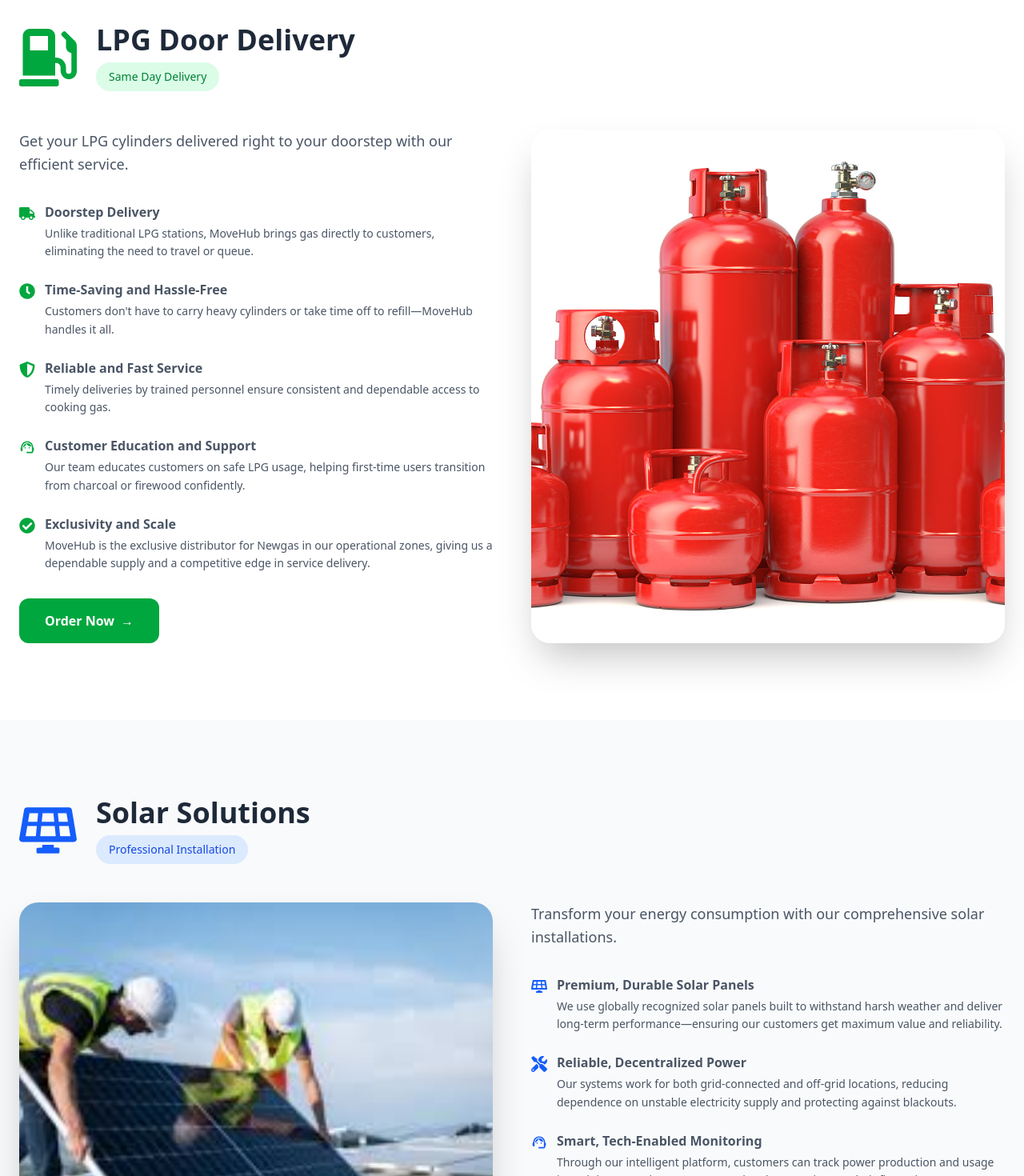
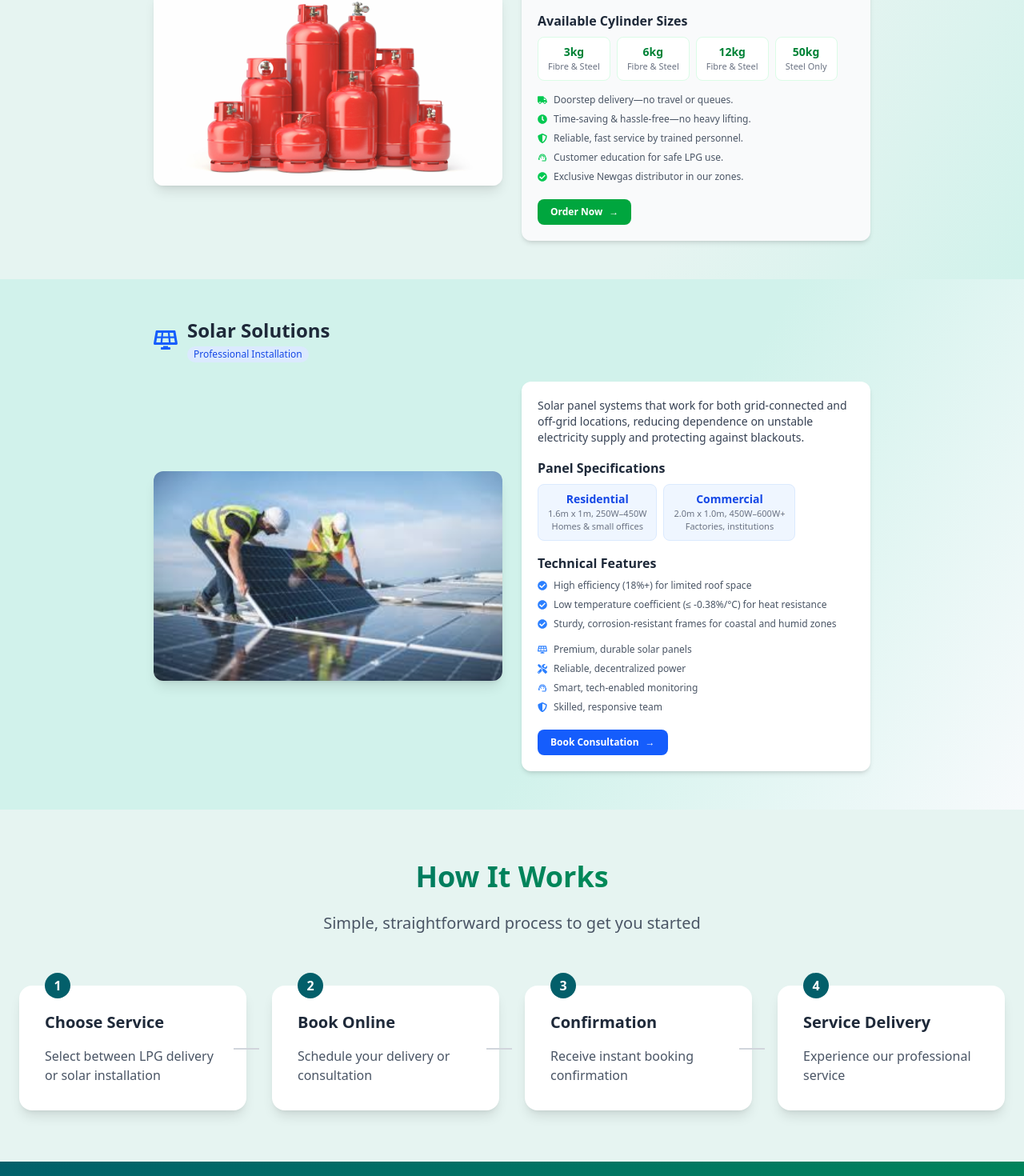
Before and after one commit to Jemmyflex/movehub, a React (Vite) app: page /services in a window 1280 px wide. Shown: the part 845-2315 px from the top of the page at 80% size. Built offline with nearby package versions, Linux system fonts and the light colour scheme.

Commit message:
services page

```diff
--- a/src/pages/Services.jsx
+++ b/src/pages/Services.jsx
@@ -40,9 +40,9 @@ const Services = () => {
   ];
 
   return (
-    <div className="font-sans text-gray-800 pt-20">
+    <div className="font-sans text-gray-800 pt-0">
       {/* Hero Section */}
-      <section className="py-24 px-6 bg-gradient-to-br from-[#035F6A] to-green-600 text-white">
+      <section className="py-16 px-6 bg-gradient-to-br from-[#035F6A] to-green-600 text-white">
         <div className="max-w-5xl mx-auto text-center">
           <span className="inline-block px-4 py-2 bg-white/10 rounded-full text-sm font-medium mb-6">
             Trusted by 1000+ Customers
@@ -73,161 +73,162 @@ const Services = () => {
         </div>
       </section>
 
-      {/* LPG Service Section */}
-      <section className="py-24 px-6 bg-white">
-        <div className="max-w-7xl mx-auto">
-          <div className="flex items-center justify-between mb-12">
-            <div className="flex items-center gap-6">
-              <FaGasPump className="text-7xl text-green-600" />
+      {/* LPG Section */}
+      <section className="py-12 px-4" style={{ background: 'linear-gradient(120deg, #e6f4f1 70%, #d1f2eb 100%)' }}>
+        <div className="max-w-4xl mx-auto">
+          <div className="flex items-center gap-3 mb-6">
+            <FaGasPump className="text-3xl text-green-600" />
             <div>
-                <h2 className="text-4xl font-bold text-gray-800">LPG Door Delivery</h2>
-                <span className="inline-block px-4 py-2 bg-green-100 text-green-700 rounded-full text-sm font-medium mt-2">
+              <h2 className="text-xl md:text-2xl font-bold text-gray-800">LPG Door Delivery</h2>
+              <span className="inline-block px-2 py-0.5 bg-green-100 text-green-700 rounded-full text-xs font-medium mt-1">
                 Same Day Delivery
               </span>
             </div>
           </div>
+          <div className="grid md:grid-cols-2 gap-6 items-center">
+            {/* Image without button */}
+            <div className="relative rounded-xl overflow-hidden shadow-lg min-h-[220px] flex items-center justify-center bg-gray-100">
+              <img
+                src="/src/assets/images/LPG2.jpg"
+                alt="LPG Delivery Service"
+                className="w-full h-full object-cover opacity-90"
+              />
             </div>
+            {/* Info Card */}
+            <div className="bg-gray-50 rounded-xl p-5 shadow-md">
+              <p className="text-gray-700 text-sm mb-4">
+                Already filled LPG cylinders delivered to your doorstep. Choose from our wide range of cylinder sizes to match your needs.
+              </p>
+              <div className="mb-4">
+                <h3 className="text-base font-semibold mb-2 text-gray-800">Available Cylinder Sizes</h3>
+                <div className="flex flex-wrap gap-2">
+                  {[
+  { size: '3kg', type: 'Fibre & Steel' },
+  { size: '6kg', type: 'Fibre & Steel' },
+  { size: '12kg', type: 'Fibre & Steel' },
+  { size: '50kg', type: 'Steel Only' },
+].map((cylinder) => (
+  <div key={cylinder.size} className="bg-white border border-green-100 px-3 py-2 rounded-lg flex flex-col items-center min-w-[70px]">
+    <span className="font-bold text-green-700 text-sm">{cylinder.size}</span>
+    <span className="text-[11px] text-gray-500">{cylinder.type}</span>
+  </div>
+))}
 
-          <div className="grid md:grid-cols-2 gap-12">
-            <div>
-              <p className="text-gray-600 leading-relaxed text-lg mb-8">
-                Get your LPG cylinders delivered right to your doorstep with our efficient service.
-              </p>
-              <ul className="space-y-6 mb-8">
-                <li className="flex items-start gap-3 text-gray-600">
-                  <FaTruck className="text-green-600 text-xl mt-1 flex-shrink-0" />
-                  <div>
-                    <span className="font-semibold block mb-1">Doorstep Delivery</span>
-                    <p className="text-sm leading-relaxed">
-                      Unlike traditional LPG stations, MoveHub brings gas directly to customers, eliminating the need to travel or queue.
-                    </p>
                 </div>
+              </div>
+              <ul className="space-y-2 text-xs text-gray-600 mb-3">
+                <li className="flex items-center gap-2">
+                  <FaTruck className="text-green-500" />
+                  Doorstep delivery—no travel or queues.
                 </li>
-                <li className="flex items-start gap-3 text-gray-600">
-                  <FaClock className="text-green-600 text-xl mt-1 flex-shrink-0" />
-                  <div>
-                    <span className="font-semibold block mb-1">Time-Saving and Hassle-Free</span>
-                    <p className="text-sm leading-relaxed">
-                      Customers don't have to carry heavy cylinders or take time off to refill—MoveHub handles it all.
-                    </p>
-                  </div>
+                <li className="flex items-center gap-2">
+                  <FaClock className="text-green-500" />
+                  Time-saving & hassle-free—no heavy lifting.
                 </li>
-                <li className="flex items-start gap-3 text-gray-600">
-                  <FaShieldAlt className="text-green-600 text-xl mt-1 flex-shrink-0" />
-                  <div>
-                    <span className="font-semibold block mb-1">Reliable and Fast Service</span>
-                    <p className="text-sm leading-relaxed">
-                      Timely deliveries by trained personnel ensure consistent and dependable access to cooking gas.
-                    </p>
-                  </div>
+                <li className="flex items-center gap-2">
+                  <FaShieldAlt className="text-green-500" />
+                  Reliable, fast service by trained personnel.
                 </li>
-                <li className="flex items-start gap-3 text-gray-600">
-                  <MdSupportAgent className="text-green-600 text-xl mt-1 flex-shrink-0" />
-                  <div>
-                    <span className="font-semibold block mb-1">Customer Education and Support</span>
-                    <p className="text-sm leading-relaxed">
-                      Our team educates customers on safe LPG usage, helping first-time users transition from charcoal or firewood confidently.
-                    </p>
-                  </div>
+                <li className="flex items-center gap-2">
+                  <MdSupportAgent className="text-green-500" />
+                  Customer education for safe LPG use.
                 </li>
-                <li className="flex items-start gap-3 text-gray-600">
-                  <FaCheckCircle className="text-green-600 text-xl mt-1 flex-shrink-0" />
-                  <div>
-                    <span className="font-semibold block mb-1">Exclusivity and Scale</span>
-                    <p className="text-sm leading-relaxed">
-                      MoveHub is the exclusive distributor for Newgas in our operational zones, giving us a dependable supply and a competitive edge in service delivery.
-                    </p>
-                  </div>
+                <li className="flex items-center gap-2">
+                  <FaCheckCircle className="text-green-500" />
+                  Exclusive Newgas distributor in our zones.
                 </li>
               </ul>
               <Link
                 to="/order-lpg"
-                className="inline-flex items-center gap-2 bg-green-600 text-white px-8 py-4 rounded-xl font-semibold hover:bg-green-700 transform hover:scale-105 transition-all duration-300"
+                className="inline-flex items-center gap-2 bg-green-600 text-white px-4 py-2 rounded-lg font-semibold hover:bg-green-700 hover:scale-105 transition-all duration-300 text-xs mt-2"
               >
                 Order Now
                 <span className="group-hover:translate-x-2 transition-transform duration-300">→</span>
               </Link>
             </div>
-            <div className="relative rounded-3xl overflow-hidden shadow-2xl">
-              <img
-                src="/src/assets/images/LPG2.jpg"
-                alt="LPG Delivery Service"
-                className="w-full h-full object-cover"
-              />
-            </div>
           </div>
         </div>
       </section>
 
-      {/* Solar Service Section */}
-      <section className="py-24 px-6 bg-gray-50">
-        <div className="max-w-7xl mx-auto">
-          <div className="flex items-center justify-between mb-12">
-            <div className="flex items-center gap-6">
-              <FaSolarPanel className="text-7xl text-blue-600" />
+      {/* Solar Section */}
+      <section className="py-12 px-4" style={{ background: 'linear-gradient(120deg, #d1f2eb 60%, #f7fafc 100%)' }}>
+        <div className="max-w-4xl mx-auto">
+          <div className="flex items-center gap-3 mb-6">
+            <FaSolarPanel className="text-3xl text-blue-600" />
             <div>
-                <h2 className="text-4xl font-bold text-gray-800">Solar Solutions</h2>
-                <span className="inline-block px-4 py-2 bg-blue-100 text-blue-700 rounded-full text-sm font-medium mt-2">
+              <h2 className="text-xl md:text-2xl font-bold text-gray-800">Solar Solutions</h2>
+              <span className="inline-block px-2 py-0.5 bg-blue-100 text-blue-700 rounded-full text-xs font-medium mt-1">
                 Professional Installation
               </span>
             </div>
           </div>
-          </div>
-
-          <div className="grid md:grid-cols-2 gap-12">
-            <div className="relative rounded-3xl overflow-hidden shadow-2xl">
-              {/* Add an image of your solar service here */}
+          <div className="grid md:grid-cols-2 gap-6 items-center">
+            {/* Image without button */}
+            <div className="relative rounded-xl overflow-hidden shadow-lg min-h-[220px] flex items-center justify-center bg-gray-100">
               <img
                 src="/src/assets/images/SOLAR6.jpg"
                 alt="Solar Installation Service"
-                className="w-full h-full object-cover"
+                className="w-full h-full object-cover opacity-90"
               />
             </div>
-            <div>
-              <p className="text-gray-600 leading-relaxed text-lg mb-8">
-                Transform your energy consumption with our comprehensive solar installations.
+            {/* Info Card */}
+            <div className="bg-white rounded-xl p-5 shadow-md">
+              <p className="text-gray-700 text-sm mb-4">
+                Solar panel systems that work for both grid-connected and off-grid locations, reducing dependence on unstable electricity supply and protecting against blackouts.
               </p>
-              <ul className="space-y-6 mb-8">
-                <li className="flex items-start gap-3 text-gray-600">
-                  <FaSolarPanel className="text-blue-600 text-xl mt-1 flex-shrink-0" />
-                  <div>
-                    <span className="font-semibold block mb-1">Premium, Durable Solar Panels</span>
-                    <p className="text-sm leading-relaxed">
-                      We use globally recognized solar panels built to withstand harsh weather and deliver long-term performance—ensuring our customers get maximum value and reliability.
-                    </p>
+              <div className="mb-4">
+                <h3 className="text-base font-semibold mb-2 text-gray-800">Panel Specifications</h3>
+                <div className="flex flex-wrap gap-2">
+                  <div className="bg-blue-50 border border-blue-100 px-3 py-2 rounded-lg flex flex-col items-center min-w-[110px]">
+                    <span className="font-bold text-blue-700 text-sm">Residential</span>
+                    <span className="text-[11px] text-gray-500">1.6m x 1m, 250W–450W</span>
+                    <span className="text-[11px] text-gray-500">Homes & small offices</span>
                   </div>
+                  <div className="bg-blue-50 border border-blue-100 px-3 py-2 rounded-lg flex flex-col items-center min-w-[110px]">
+                    <span className="font-bold text-blue-700 text-sm">Commercial</span>
+                    <span className="text-[11px] text-gray-500">2.0m x 1.0m, 450W–600W+</span>
+                    <span className="text-[11px] text-gray-500">Factories, institutions</span>
+                  </div>
+                </div>
+              </div>
+              <div className="mb-4">
+                <h3 className="text-base font-semibold mb-2 text-gray-800">Technical Features</h3>
+                <ul className="space-y-2 text-xs text-gray-600">
+                  <li className="flex items-center gap-2">
+                    <FaCheckCircle className="text-blue-500" />
+                    High efficiency (18%+) for limited roof space
                   </li>
-                <li className="flex items-start gap-3 text-gray-600">
-                  <FaTools className="text-blue-600 text-xl mt-1 flex-shrink-0" />
-                  <div>
-                    <span className="font-semibold block mb-1">Reliable, Decentralized Power</span>
-                    <p className="text-sm leading-relaxed">
-                      Our systems work for both grid-connected and off-grid locations, reducing dependence on unstable electricity supply and protecting against blackouts.
-                    </p>
+                  <li className="flex items-center gap-2">
+                    <FaCheckCircle className="text-blue-500" />
+                    Low temperature coefficient (≤ -0.38%/°C) for heat resistance
+                  </li>
+                  <li className="flex items-center gap-2">
+                    <FaCheckCircle className="text-blue-500" />
+                    Sturdy, corrosion-resistant frames for coastal and humid zones
+                  </li>
+                </ul>
               </div>
+              <ul className="space-y-2 text-xs text-gray-600 mb-3">
+                <li className="flex items-center gap-2">
+                  <FaSolarPanel className="text-blue-500" />
+                  Premium, durable solar panels
                 </li>
-                <li className="flex items-start gap-3 text-gray-600">
-                  <MdSupportAgent className="text-blue-600 text-xl mt-1 flex-shrink-0" />
-                  <div>
-                    <span className="font-semibold block mb-1">Smart, Tech-Enabled Monitoring</span>
-                    <p className="text-sm leading-relaxed">
-                      Through our intelligent platform, customers can track power production and usage in real time—putting energy control and cost savings at their fingertips.
-                    </p>
-                  </div>
+                <li className="flex items-center gap-2">
+                  <FaTools className="text-blue-500" />
+                  Reliable, decentralized power
                 </li>
-                <li className="flex items-start gap-3 text-gray-600">
-                  <FaShieldAlt className="text-blue-600 text-xl mt-1 flex-shrink-0" />
-                  <div>
-                    <span className="font-semibold block mb-1">Skilled, Responsive Team</span>
-                    <p className="text-sm leading-relaxed">
-                      Our trained electricians and technicians offer professional installations and ongoing support, including timely resolution of technical issues or customer concerns.
-                    </p>
-                  </div>
+                <li className="flex items-center gap-2">
+                  <MdSupportAgent className="text-blue-500" />
+                  Smart, tech-enabled monitoring
+                </li>
+                <li className="flex items-center gap-2">
+                  <FaShieldAlt className="text-blue-500" />
+                  Skilled, responsive team
                 </li>
               </ul>
               <Link
                 to="/book-solar"
-                className="inline-flex items-center gap-2 bg-blue-600 text-white px-8 py-4 rounded-xl font-semibold hover:bg-blue-700 transform hover:scale-105 transition-all duration-300"
+                className="inline-flex items-center gap-2 bg-blue-600 text-white px-4 py-2 rounded-lg font-semibold hover:bg-blue-700 hover:scale-105 transition-all duration-300 text-xs mt-2"
               >
                 Book Consultation
                 <span className="group-hover:translate-x-2 transition-transform duration-300">→</span>
@@ -238,7 +239,7 @@ const Services = () => {
       </section>
 
       {/* Process Section */}
-      <section className="py-24 px-6 bg-gray-50">
+      <section className="py-16 px-6 bg-[#e6f4f1]">
         <div className="max-w-7xl mx-auto">
           <div className="text-center mb-16">
             <h2 className="text-4xl font-bold mb-6 bg-gradient-to-r from-[#035F6A] to-green-600 bg-clip-text text-transparent">
@@ -269,7 +270,7 @@ const Services = () => {
       </section>
 
       {/* CTA Section */}
-      <section className="py-24 px-6 bg-gradient-to-br from-[#035F6A] to-green-600 text-white">
+      <section className="py-16 px-6 bg-gradient-to-br from-[#035F6A] to-green-600 text-white">
         <div className="max-w-4xl mx-auto text-center">
           <h2 className="text-4xl font-bold mb-6">Ready to Make the Switch?</h2>
           <p className="text-xl mb-12 opacity-90 max-w-2xl mx-auto">
```
Also changed, not shown: src/pages/Contact.jsx (+41 -54 lines). Lines whose indentation alone changed are shown as unchanged.
